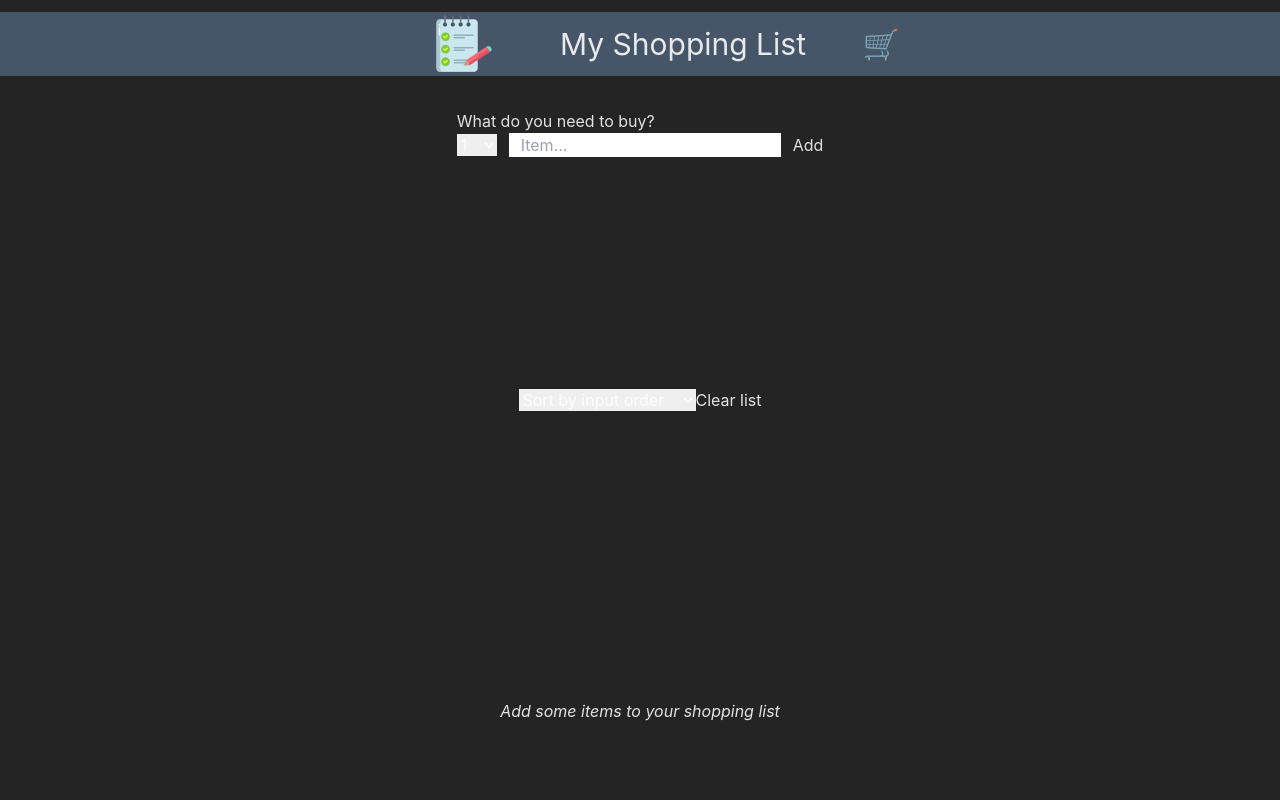
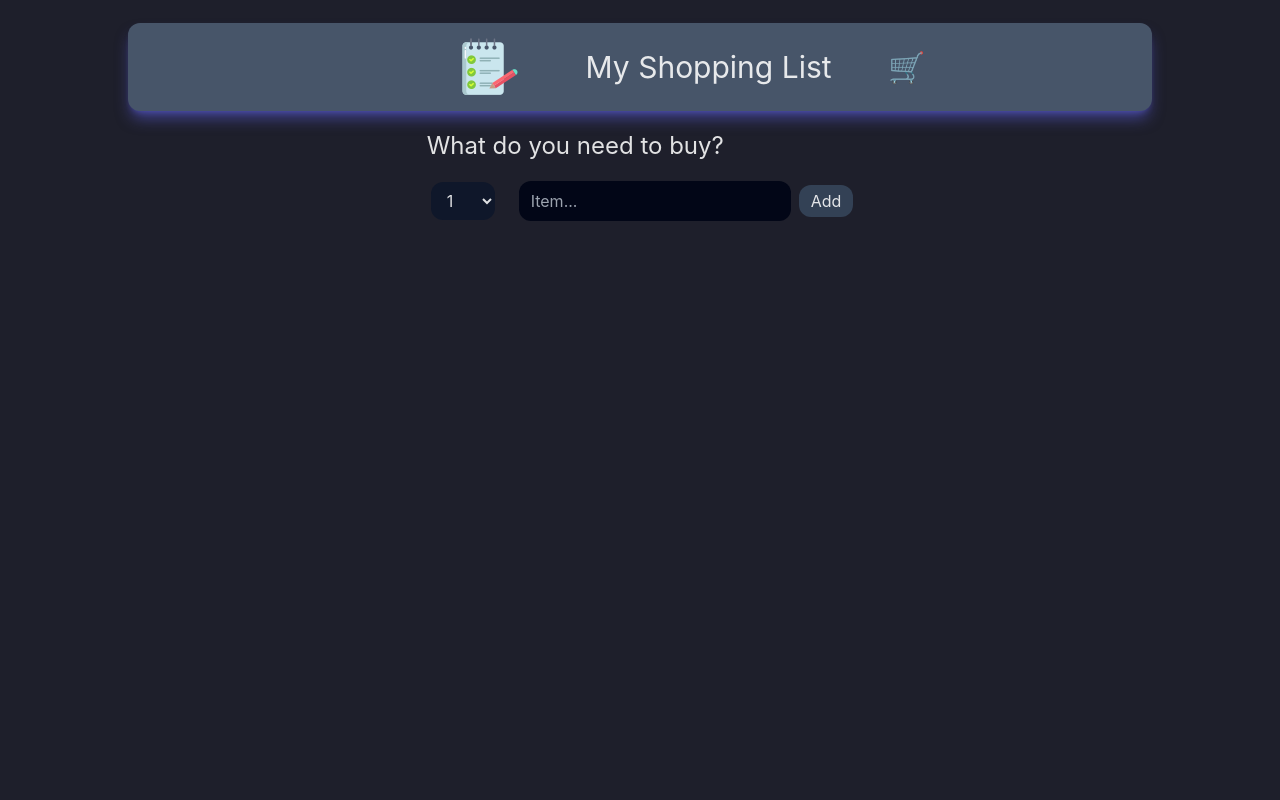
Before and after one commit to PerikK/shopping_list, a React (Vite) app: page / in a window 1280 px wide. Shown: the top 800 px of the page. Built offline with nearby package versions, Linux system fonts and the light colour scheme.

Commit message:
add styling

```diff
--- a/src/App.jsx
+++ b/src/App.jsx
@@ -2,7 +2,6 @@
 import Logo from './components/Logo.jsx'
 import Form from './components/Form.jsx'
 import List from './components/List.jsx'
-import Stats from './components/Stats.jsx'
 import { useState } from 'react'
 
 export default function App() {
@@ -12,8 +11,13 @@ export default function App() {
 		setItems((items) => [...items, item])
 	}
 
-	const handleDeleteItem = (id) => {
-		setItems((items) => items.filter((item) => item.id !== id))
+  const handleDeleteItem = (id) => {
+    const confirmed = window.confirm(
+			'Are you sure you want to delete this item?'
+		)
+
+		if (confirmed)
+			setItems((items) => items.filter((item) => item.id !== id))
 	}
 
 	const handleToggleInCart = (id) => {
@@ -24,23 +28,25 @@ export default function App() {
 		)
   }
 
-  const handleClearList = () => {
-    alert('Are you sure you want to clear your list?')
-    setItems([])
-  }
+  function handleClearList() {
+		const confirmed = window.confirm(
+			'Are you sure you want to delete all items?'
+		)
+
+		if (confirmed) setItems([])
+	}
 
 	return (
 		<>
-			<div className='display grid grid-rows-[1fr_1fr_5fr_2fr] min-w-screen min-h-screen  place-items-center my-0 py-0'>
+			<div className='display grid grid-rows-[1fr_1fr_5fr_2fr]  min-h-screen bg-[#1e1f2b] place-items-center my-0 py-3 '>
 				<Logo />
 				<Form onAddItems={handleAddItems} />
 				<List
 					items={items}
 					onDeleteItem={handleDeleteItem}
-          onToggleInCart={handleToggleInCart}
-          onClearList={handleClearList}
+					onToggleInCart={handleToggleInCart}
+					onClearList={handleClearList}
 				/>
-				<Stats items={items} />
 			</div>
 		</>
 	)
--- a/src/components/Form.jsx
+++ b/src/components/Form.jsx
@@ -1,11 +1,10 @@
 import { useState } from 'react'
 
-export default function Form({onAddItems}) {
+export default function Form({ onAddItems }) {
 	const [itemName, setItemName] = useState('')
 	const [qty, setQty] = useState(1)
 
-
-    const handleSubmit =(e) => {
+	const handleSubmit = (e) => {
 		e.preventDefault()
 		if (!itemName) return
 
@@ -17,12 +16,14 @@ export default function Form({onAddItems}) {
 		setQty(1)
 	}
 
-
 	return (
 		<>
-            <form onSubmit={handleSubmit}>
-                <h3>What do you need to buy?</h3>
+			<form  onSubmit={handleSubmit}>
+				<h3 className='text-2xl p-2'>
+					What do you need to buy?
+				</h3>
 				<select
+					className='m-3 px-3 py-2  bg-opacity-100 bg-slate-900  rounded-xl p-2 hover:bg-slate-700'
 					value={qty}
 					onChange={(e) => setQty(Number(e.target.value))}
 				>
@@ -33,13 +34,15 @@ export default function Form({onAddItems}) {
 					))}
 				</select>
 				<input
-                    className='mx-3 px-3'
+					className='ml-3 px-3 py-2  bg-opacity-100 bg-slate-950  rounded-xl p-2 hover:bg-slate-700'
 					type='text'
 					placeholder='Item...'
 					value={itemName}
 					onChange={(e) => setItemName(e.target.value)}
 				/>
-                <button>Add</button>
+				<button className='mx-2 px-3 py-1  bg-opacity-100 bg-slate-700  rounded-xl p-2 hover:bg-slate-500'>
+					Add
+				</button>
 			</form>
 		</>
 	)
--- a/src/components/Item.jsx
+++ b/src/components/Item.jsx
@@ -1,21 +1,27 @@
 export default function Item({ item, onDeleteItem, onToggleInCart }) {
-
 	return (
 		<>
-			<li>
+			<li className=''>
 				<input
 					type='checkbox'
 					value={item.inCart}
 					onChange={() => onToggleInCart(item.id)}
+					className='mr-2 size-5'
 				/>
 				<span
 					style={{
 						textDecoration: item.inCart ? 'line-through' : 'none',
 					}}
+					className='text-2xl mr-4'
 				>
-					{item.qty} {item.itemName}
+					{item.qty}. {item.itemName}
 				</span>
-				<button onClick={() => onDeleteItem(item.id)}>❌</button>
+				<button
+					className='hover:text-xl'
+					onClick={() => onDeleteItem(item.id)}
+				>
+					❌
+				</button>
 			</li>
 		</>
 	)
--- a/src/components/List.jsx
+++ b/src/components/List.jsx
@@ -1,7 +1,13 @@
 import { useState } from 'react'
 import Item from './Item'
+import Stats from './Stats'
 
-export default function List({ items, onDeleteItem, onToggleInCart, onClearList }) {
+export default function List({
+	items,
+	onDeleteItem,
+	onToggleInCart,
+	onClearList,
+}) {
 	const [sortBy, setSortBy] = useState('input')
 
 	let sortedItems = []
@@ -22,8 +28,9 @@ export default function List({ items, onDeleteItem, onToggleInCart, onClearList
 	}
 
 	return (
+		<>
 			<div>
-			<ol>
+				<ul className='grid grid-cols-2 gap-3 min-h-60 overflow-y-auto w-full mx-12'>
 					{sortedItems?.map((item) => (
 						<Item
 							key={item.id}
@@ -32,16 +39,26 @@ export default function List({ items, onDeleteItem, onToggleInCart, onClearList
 							onToggleInCart={onToggleInCart}
 						/>
 					))}
-			</ol>
+				</ul>
+			</div>
+			<Stats items={items} />
+			<div className='w-4/12 flex justify-around rounded-2xl bg-opacity-60 p-2.5 mb-8 bg-slate-400 shadow-lg shadow-indigo-500/50'>
 				<select
 					value={sortBy}
 					onChange={(e) => setSortBy(e.target.value)}
+					className='text-2xl bg-slate-900  rounded-xl p-2 hover:bg-slate-700 hover:text-xl'
 				>
 					<option value='input'>Sort by input order</option>
 					<option value='name'>Sort by name</option>
 					<option value='inCartStatus'>Sort by in cart status</option>
 				</select>
-			<button onClick={onClearList}>Clear list</button>
+				<button
+					onClick={onClearList}
+					className='text-2xl bg-slate-900  rounded-xl p-2 hover:bg-slate-700 hover:text-xl'
+				>
+					Clear list
+				</button>
 			</div>
+		</>
 	)
 }
--- a/src/components/Logo.jsx
+++ b/src/components/Logo.jsx
@@ -2,9 +2,15 @@ import note from '../assets/note.png'
 export default function Logo() {
 	return (
 		<>
-			<div className='display grid grid-cols-[2fr_3fr] place-items-center min-w-full bg-slate-600'>
-					<img src={note} alt='a notepad icon' className='justify-self-end px-4'/>
-					<h1 className='text-3xl justify-self-start px-12'>My Shopping List <span className='ml-12'>🛒</span> </h1>
+			<div className='display grid grid-cols-[2fr_3fr] place-items-center w-4/5 rounded-xl py-3 bg-slate-600 shadow-lg shadow-indigo-500/50'>
+				<img
+					src={note}
+					alt='a notepad icon'
+					className='justify-self-end px-4'
+				/>
+				<h1 className='text-3xl justify-self-start px-12'>
+					My Shopping List <span className='ml-12'>🛒</span>{' '}
+				</h1>
 			</div>
 		</>
 	)
--- a/src/components/Stats.jsx
+++ b/src/components/Stats.jsx
@@ -1,11 +1,13 @@
 export default function Stats({ items }) {
+
 	const numItems = items.length
-	const itemsInCart = items.filter((item) => item.inCart).length
+    const itemsInCart = items.filter((item) => item.inCart).length
+
 
 	if (!items.length) {
 		return (
-			<p>
-				<em>Add some items to your shopping list</em>
+			<p className='bg-slate-600 text-2xl p-3 rounded-2xl shadow-lg shadow-indigo-500/50'>
+				<em>🛒 Add some items to your shopping list</em>
 			</p>
 		)
 	}
@@ -13,17 +15,26 @@ export default function Stats({ items }) {
 	if (numItems == itemsInCart) {
 		return (
 			<p>
-				<em>Everything is in your cart. You are ready to go!!</em>
+				<em className='bg-slate-600 text-2xl p-3 rounded-2xl shadow-lg shadow-indigo-500/50'>
+					Everything is in your cart. You are ready to go!! 🛒🛒
+				</em>
 			</p>
 		)
 	}
 
 	return (
 		<>
-			<footer className='stats'>
+			<footer className='bg-slate-600 text-2xl p-3 rounded-2xl shadow-lg shadow-indigo-500/50'>
 				<em>
-                    You have {numItems} items on your list
-                    and you have already {itemsInCart} items in your cart
+					You have{' '}
+					<span className='font-bold text-yellow-300 '>
+						{numItems}
+					</span>{' '}
+					items on your list and you have already{' '}
+					<span className='font-bold text-yellow-300 mx-1'>
+						{itemsInCart}
+					</span>{' '}
+					items in your cart
 				</em>
 			</footer>
 		</>
--- a/src/index.css
+++ b/src/index.css
@@ -9,7 +9,7 @@
 
   color-scheme: light dark;
   color: rgba(255, 255, 255, 0.87);
-  background-color: #242424;
+
 
   font-synthesis: none;
   text-rendering: optimizeLegibility;
```
Lines whose indentation alone changed are shown as unchanged.
